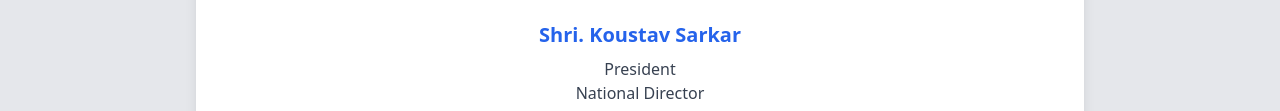
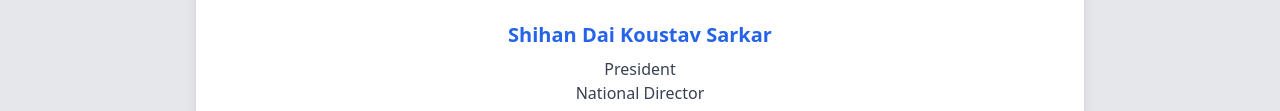
Before and after one commit to hrikbansaha49268/wmac-website, a website: page public/contact.html in a window 1280 px wide. Shown: the part 782-893 px from the top of the page. Drawn offline with nearby package versions, Linux system fonts and the light colour scheme.

Commit message:
Some Changes

```diff
--- a/public/contact.html
+++ b/public/contact.html
@@ -119,7 +119,7 @@
                                     HEAD OF ORGANISATION
                                 </div>
                                 <div class="p-6">
-                                    <h5 class="text-blue-600 text-xl font-bold mb-2">Shri. Koustav Sarkar</h5>
+                                    <h5 class="text-blue-600 text-xl font-bold mb-2">Shihan Dai Koustav Sarkar</h5>
                                     <div>
                                         <p class="text-gray-700 text-base">
                                             President
```
